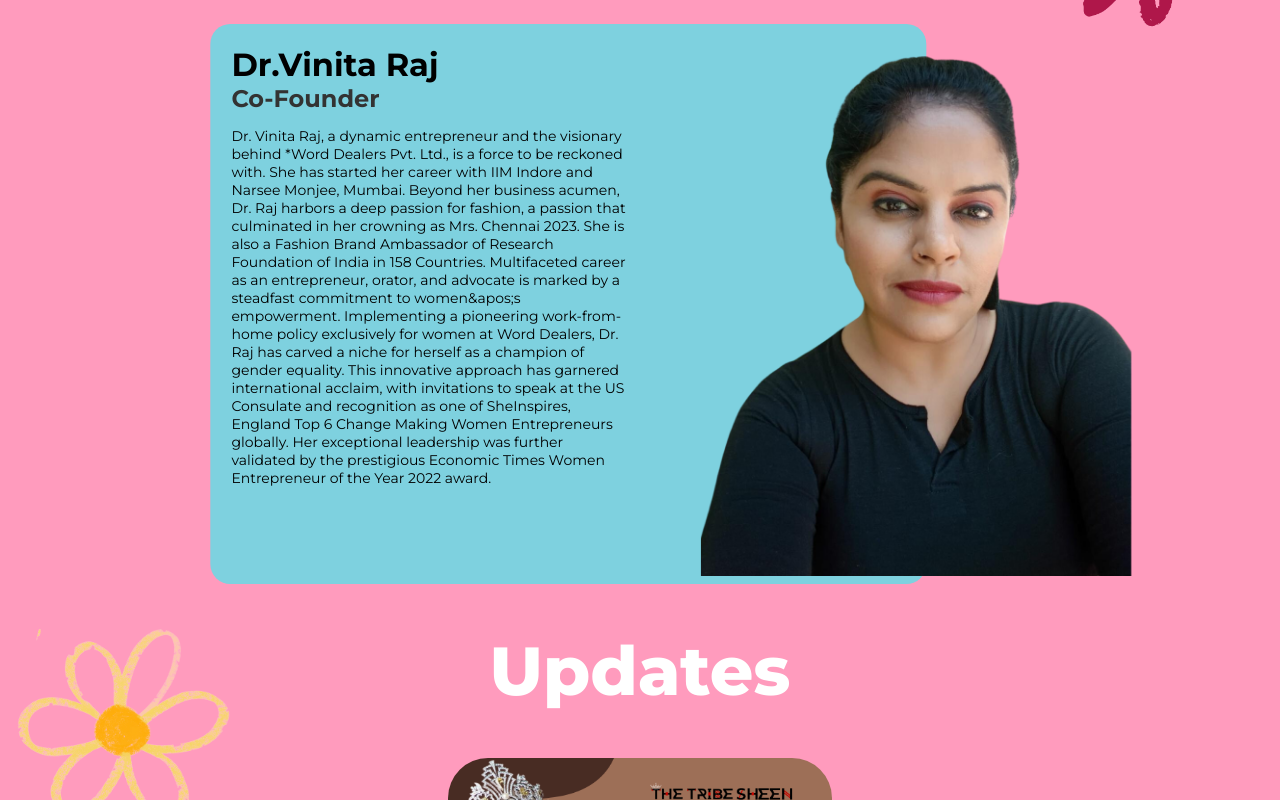
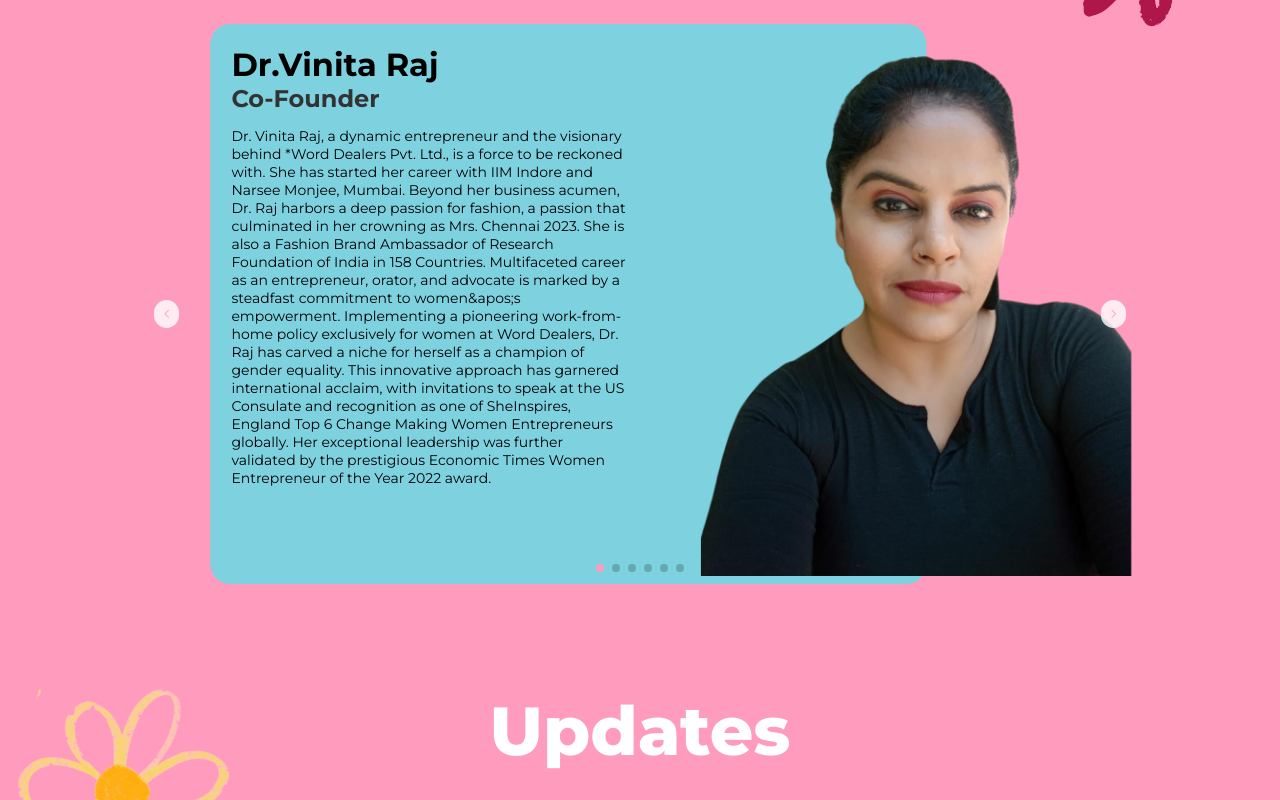
Before and after one commit to nishant0708/The_Tribe_Sheen, a React (Create React App) app: page / in a window 1280 px wide. Shown: the part 3015-3815 px from the top of the page. Built offline with nearby package versions, Linux system fonts and the light colour scheme.

Commit message:
added btn and date

```diff
--- a/src/Register/Register.jsx
+++ b/src/Register/Register.jsx
@@ -701,7 +701,8 @@ const Register = () => {
                 required
               >
                 <option value="">Pick a date</option>
-                <option value="8 September">8 September 2024</option>
+                <option value="21 August">21 August 2024</option>
+                <option value="22 August">22 August 2024</option>
               </select>
             </div>
 
--- a/src/Teams/Teams.jsx
+++ b/src/Teams/Teams.jsx
@@ -1,10 +1,10 @@
-import React from 'react'
+import React, { useRef } from 'react'
 import './teams.css' // Make sure the path is correct
 import PinkFlwr from '../assets/pinkoutlineflower.png'
 import { motion } from 'framer-motion'
 
 import { Swiper, SwiperSlide } from 'swiper/react'
-import { Autoplay } from 'swiper/modules'
+import { Autoplay, Navigation, Pagination } from 'swiper/modules'
 import 'swiper/css'
 
 import Vinita from '../assets/vinita.png'
@@ -59,6 +59,8 @@ const slides = [
   },
 ]
 function Teams() {
+  const prevRef = useRef(null);
+    const nextRef = useRef(null);
   return (
     <div className="ourteams">
       <motion.img
@@ -81,9 +83,15 @@ function Teams() {
           viewport={{ once: true, amount: 0.3 }}
         >
           <Swiper
-            modules={[Autoplay]}
+          modules={[Navigation, Pagination, Autoplay]}
+          style={{
+            "--swiper-navigation-color": "#ff9bbd",
+            "--swiper-navigation-size": "8px",
+        }}
             spaceBetween={50}
             slidesPerView={1}
+            navigation
+                    pagination={{ clickable: true }}
             loop={true}
             autoplay={false}
           >
@@ -106,6 +114,10 @@ function Teams() {
               </SwiperSlide>
             ))}
           </Swiper>
+          <div className="custom-navigation">
+                    <button ref={prevRef} className="nav-button prev">&lt;</button>
+                    <button ref={nextRef} className="nav-button next">&gt;</button>
+                </div>
         </motion.div>
       </div>
     </div>
--- a/src/Updates/Updates.jsx
+++ b/src/Updates/Updates.jsx
@@ -11,7 +11,7 @@ import { motion } from 'framer-motion'
 
 import Update1 from '../assets/update1.png'
 
-const updates = [Update1];
+const updates = [Update1, Update1, Update1];
 
 
 export default function Updates() {
```
